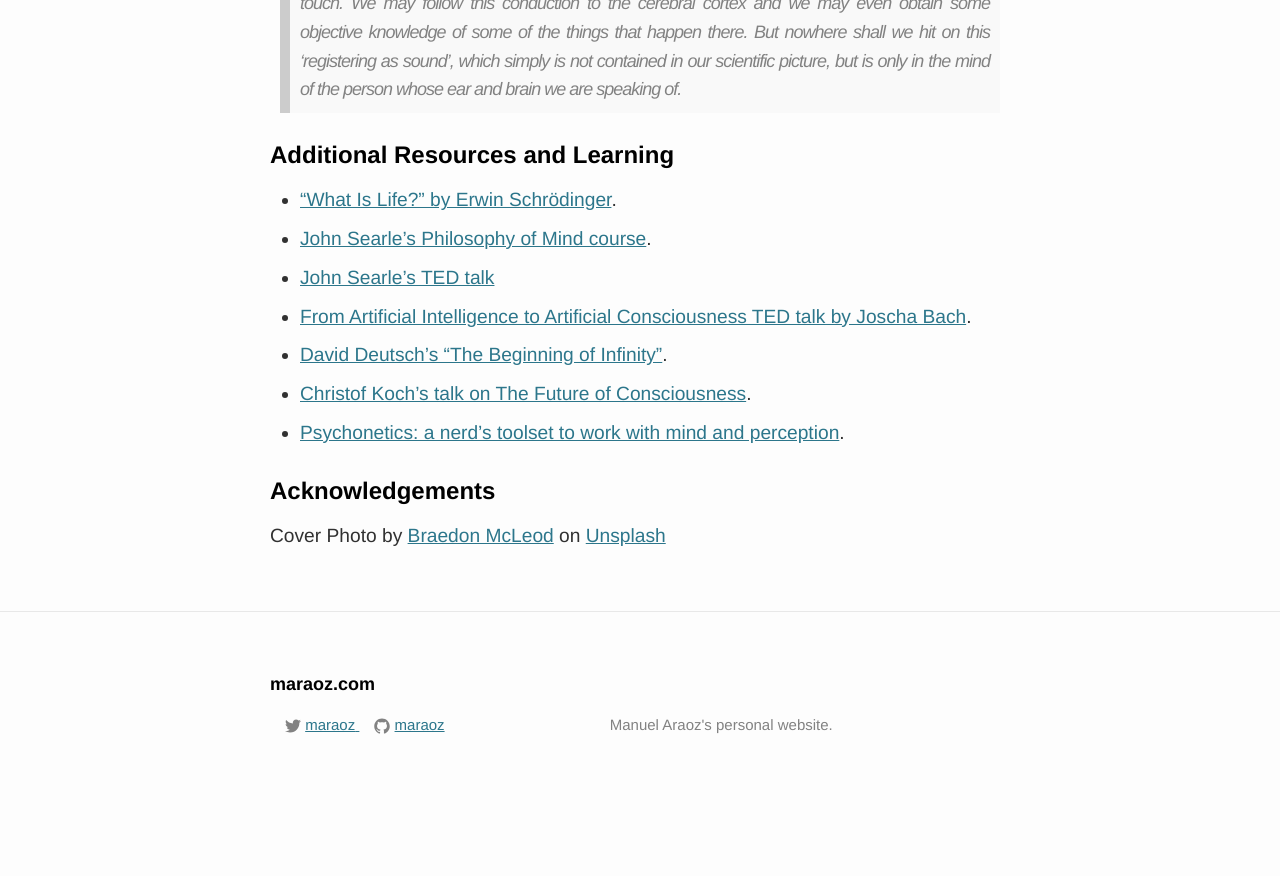
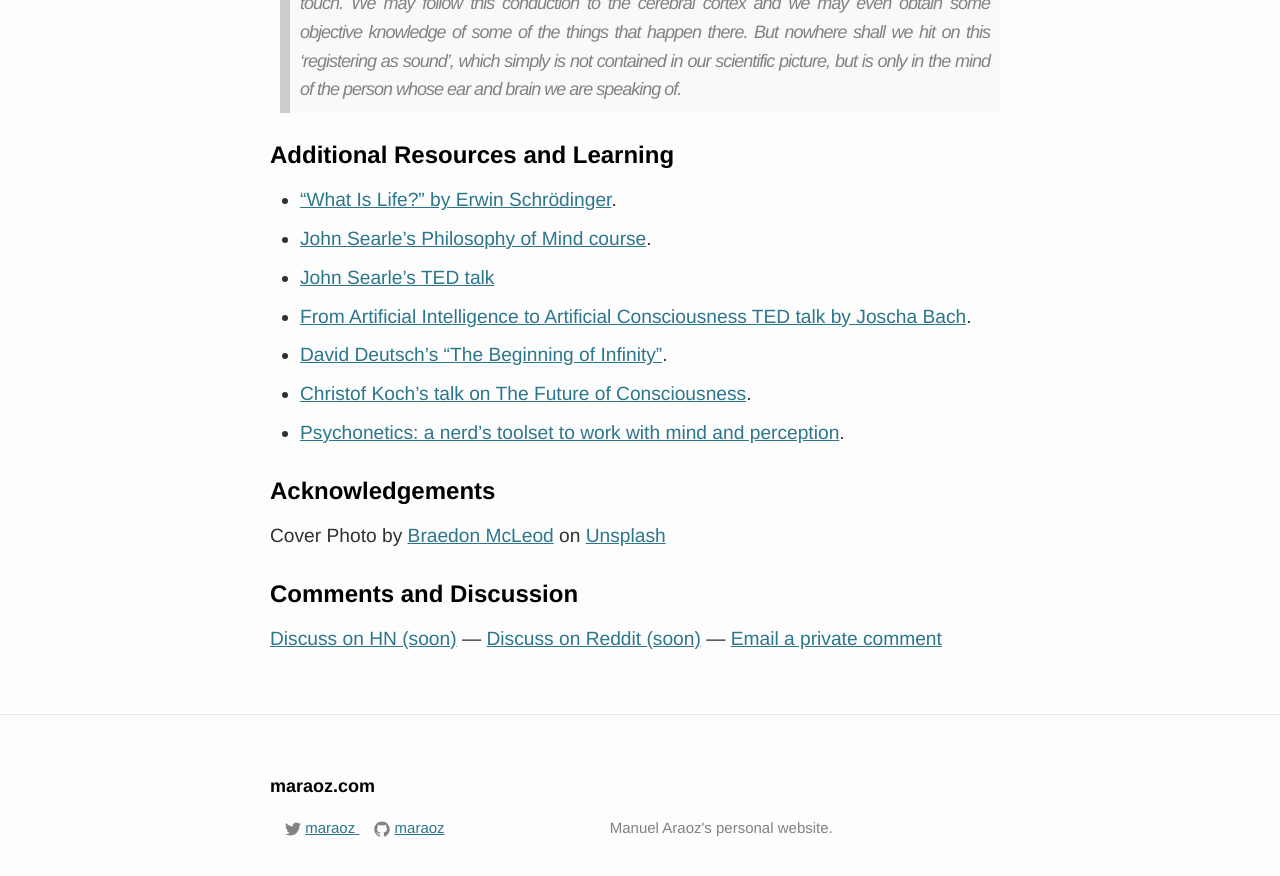
Before and after one commit to tobyornottobe/maraoz.github.io, a Jekyll site: the page built from _posts/2021-10-17-consciousness.md, in a window 1280 px wide and 900 px high, scrolled down 6604 px. Shown: the top 876 px of the window. Built offline with Jekyll 4.4.1, drawn with Linux system fonts in a browser that asks for light colours; before the commit the page ends 7401 px from its top, so only the background shows below that.

Commit message:
Update 2021-10-17-consciousness.md

```diff
--- a/_posts/2021-10-17-consciousness.md
+++ b/_posts/2021-10-17-consciousness.md
@@ -76,3 +76,6 @@ I'll leave you with a longer excerpt from Schrödinger to think about:
 
 
 Cover Photo by <a href="https://unsplash.com/@mcbrae?utm_source=unsplash&utm_medium=referral&utm_content=creditCopyText">Braedon McLeod</a> on <a href="https://unsplash.com/s/photos/bubble?utm_source=unsplash&utm_medium=referral&utm_content=creditCopyText">Unsplash</a>
+
+### Comments and Discussion
+[Discuss on HN (soon)]() — [Discuss on Reddit (soon)]() — [Email a private comment](mailto:consciousness@maraoz.com)
```
